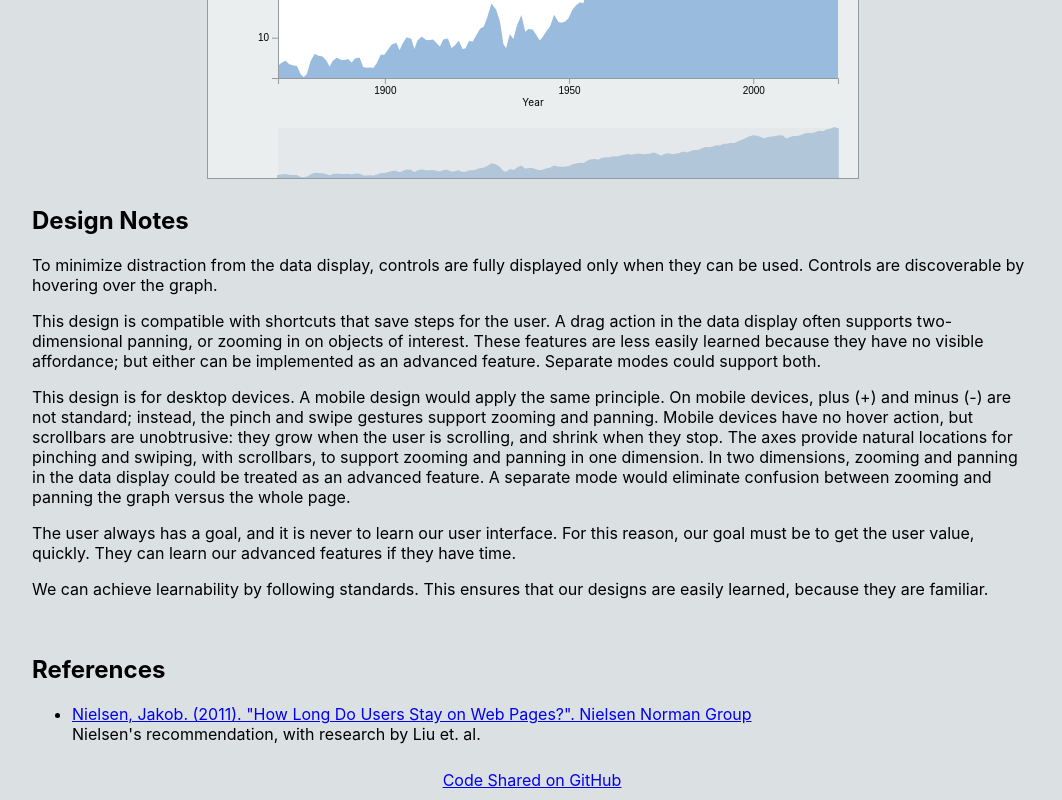
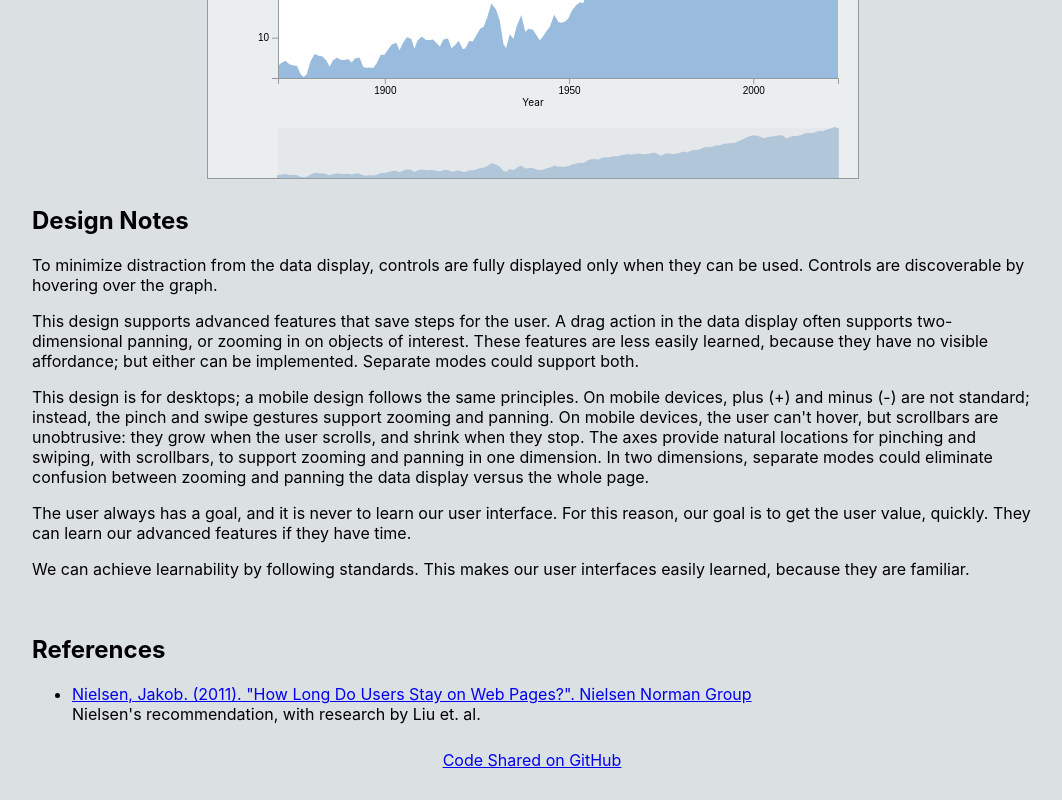
Before and after one commit to hemanrobinson/panning-zooming, a React (Create React App) app: page / in a window 1280 px wide. Shown: the part 1467-2267 px from the top of the page, without its empty margins (108-1170 px from the left). Built offline with nearby package versions, Linux system fonts and the light colour scheme.

Commit message:
simplify text

```diff
--- a/src/App.js
+++ b/src/App.js
@@ -55,16 +55,16 @@ const App = () => {
                 To minimize distraction from the data display, controls are fully displayed only when they can be used.  Controls are discoverable by hovering over the graph.
                 </p>
                 <p>
-                This design is compatible with shortcuts that save steps for the user.  A drag action in the data display often supports two-dimensional panning, or zooming in on objects of interest.  These features are less easily learned because they have no visible affordance; but either can be implemented as an advanced feature.  Separate modes could support both.
+                This design supports advanced features that save steps for the user.  A drag action in the data display often supports two-dimensional panning, or zooming in on objects of interest.  These features are less easily learned, because they have no visible affordance; but either can be implemented.  Separate modes could support both.
                 </p>
                 <p>
-                This design is for desktop devices.  A mobile design would apply the same principle.  On mobile devices, plus (+) and minus (-) are not standard; instead, the pinch and swipe gestures support zooming and panning.  Mobile devices have no hover action, but scrollbars are unobtrusive:  they grow when the user is scrolling, and shrink when they stop.  The axes provide natural locations for pinching and swiping, with scrollbars, to support zooming and panning in one dimension.  In two dimensions, zooming and panning in the data display could be treated as an advanced feature.  A separate mode would eliminate confusion between zooming and panning the graph versus the whole page.
+                This design is for desktops; a mobile design follows the same principles.  On mobile devices, plus (+) and minus (-) are not standard; instead, the pinch and swipe gestures support zooming and panning.  On mobile devices, the user can't hover, but scrollbars are unobtrusive:  they grow when the user scrolls, and shrink when they stop.  The axes provide natural locations for pinching and swiping, with scrollbars, to support zooming and panning in one dimension.  In two dimensions, separate modes could eliminate confusion between zooming and panning the data display versus the whole page.
                 </p>
                 <p>
-                The user always has a goal, and it is never to learn our user interface.  For this reason, our goal must be to get the user value, quickly.  They can learn our advanced features if they have time.
+                The user always has a goal, and it is never to learn our user interface.  For this reason, our goal is to get the user value, quickly.  They can learn our advanced features if they have time.
                 </p>
                 <p>
-                We can achieve learnability by following standards.  This ensures that our designs are easily learned, because they are familiar.
+                We can achieve learnability by following standards.  This makes our user interfaces easily learned, because they are familiar.
                 </p>
                 <br/>
                 <h2>References</h2>
```
Also changed, not shown: 2 other files (tests, documents, lock files or other folders).
